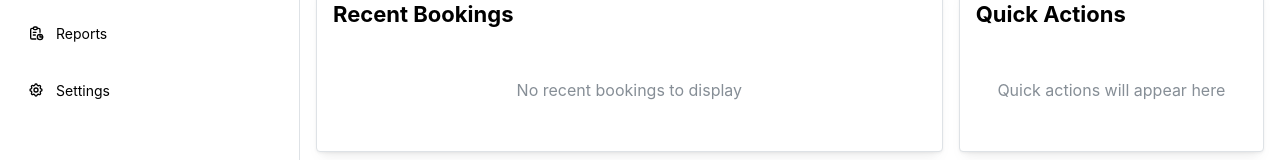
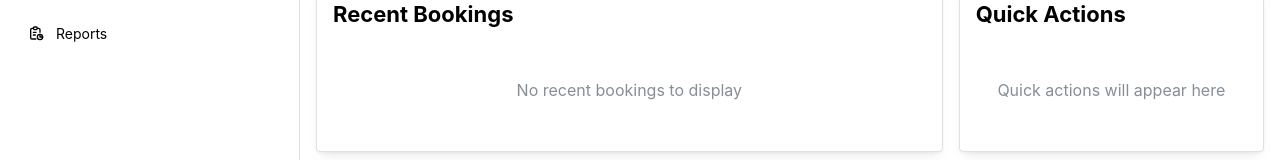
Before and after one commit to vinhnnhe182101/hms-project, a React (Vite) app in the folder hms-frontend/: page /admin in a window 1280 px wide. Shown: the part 404-564 px from the top of the page. Built offline with nearby package versions, Linux system fonts and the light colour scheme; no server answers; sample sign-in values are in the browser's storage.

Commit message:
xoa settings trong admin

```diff
--- a/hms-frontend/src/layouts/admin/AdminSidebar.jsx
+++ b/hms-frontend/src/layouts/admin/AdminSidebar.jsx
@@ -6,7 +6,6 @@ import {
     IconHotelService,
     IconUsers,
     IconCalendarStats,
-    IconSettings,
     IconReport,
     IconCoin,
     IconBed,
@@ -24,7 +23,6 @@ export function AdminSidebar() {
         { label: 'Staff', icon: IconUsers, to: '/admin/staff' },
         { label: 'Payments', icon: IconCoin, to: '/admin/payments' },
         { label: 'Reports', icon: IconReport, to: '/admin/reports' },
-        { label: 'Settings', icon: IconSettings, to: '/admin/settings' },
     ];
 
     return (
```
Also changed, not shown: 1 other file (tests, documents, lock files or other folders).
